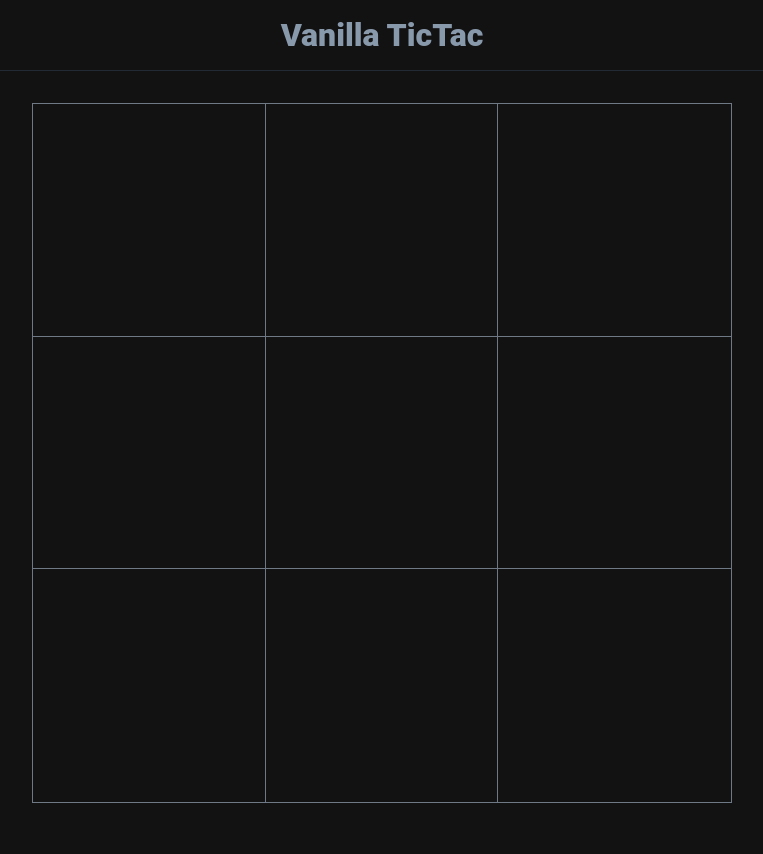
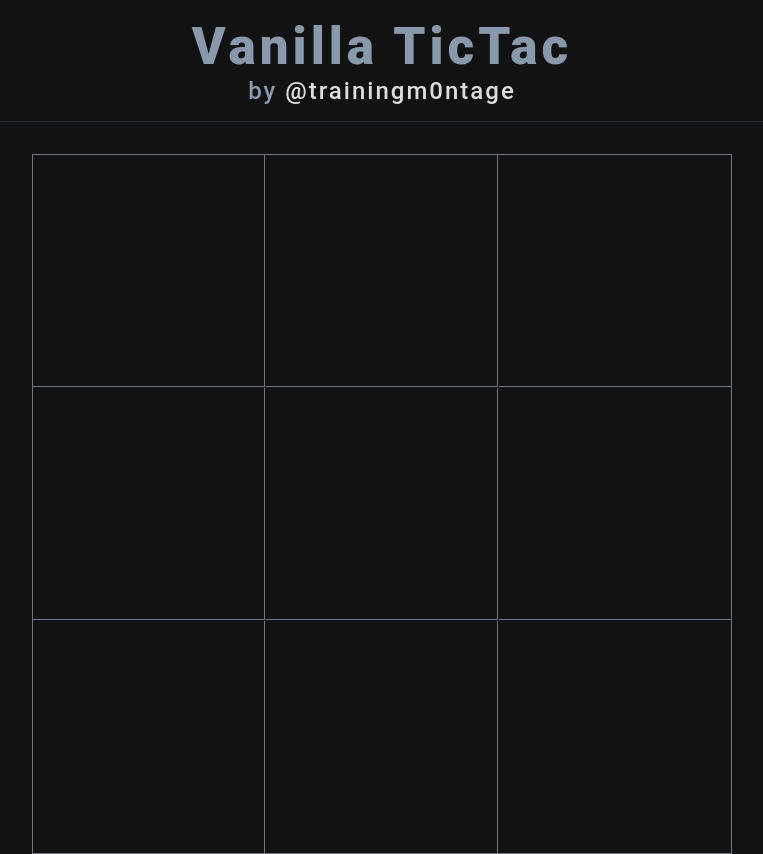
Before and after one commit to nemo-omen/vanilla-tictac, a website built with Vite: page index.html in a window 1280 px wide. Shown: the whole page, without its empty margins (258-1021 px from the left). Before the commit the page ends 803 px from the top, so only its background shows below. Built offline with nearby package versions, Linux system fonts and the light colour scheme.

Commit message:
Update a11y

```diff
--- a/index.html
+++ b/index.html
@@ -9,6 +9,7 @@
   <body>
     <header>
       <h1>Vanilla TicTac</h1>
+      <h2 class="subheading">by <a href="https://twitter.com/trainingm0ntage">@trainingm0ntage</a></h2>
     </header>
     <main id="main">
       <section id="content">
--- a/main.js
+++ b/main.js
@@ -33,7 +33,9 @@ function populateCells(maxCells) {
     // if we have no more cells to populate, we can
     // attach event listeners to the gameCells
     cells = Array.from(document.querySelectorAll('.cell'));
+
     setCellListeners();
+    setCellLabels();
     return;
   }
   cellNumbers.push(`cell-${maxCells.toString()}`);
@@ -53,6 +55,25 @@ function setCellListeners() {
       }
     });
   });
+}
+
+function setCellLabels() {
+  let labelText = '';
+  const buttons = Array.from(document.querySelectorAll('button'));
+
+    buttons.forEach((cell) => {
+      const index = cells.indexOf(cell);
+      if(index <= 2) {
+        labelText = `Row one, cell ${(index + 1).toString()}; Empty.`;
+      } else if(index <= 5 && index > 2) {
+        labelText = `Row two, cell ${(index - 2).toString()}; Empty.`;
+      } else {
+        labelText = `Row three, cell ${(index - 5).toString()}; Empty.`;
+      }
+
+      cell.setAttribute('aria-label', labelText);
+    });
+
 }
 
 
@@ -87,6 +108,11 @@ function setToken(cell, player) {
   // update innerHTML
   cell.innerHTML = player === 1 ? x : o;
 
+  let currentLabelText = cell.getAttribute('aria-label');
+
+  currentLabelText = currentLabelText.replace(' Empty.', ` Taken by player ${player.toString()}.`);
+
+  cell.setAttribute('aria-label', currentLabelText);
   updateWinnerState(winCheck(gameState.cellState));
 }
 
@@ -123,6 +149,7 @@ function displayReset() {
   let resetTitle = document.createElement('h2');
 
   button.innerText = 'Play Again';
+  button.setAttribute('aria-label', 'Play Again');
   button.classList.add('reset-button');
 
   resetTitle.classList.add('reset-title');
--- a/scss/_overlay.scss
+++ b/scss/_overlay.scss
@@ -21,6 +21,7 @@ $darkdarkgray: #222b35;
   display: grid;
   grid-template-columns: repeat(3, 1fr);
   grid-template-rows: repeat(3, 1fr);
+  grid-gap: 1px;
   border: 1px solid $lightgray;
   transform: translateX(-50%);
 }
@@ -98,6 +99,10 @@ $darkdarkgray: #222b35;
   animation: scaleIn 300ms ease-in-out 500ms 1 both;
 }
 
+.reset-button:focus {
+  outline: 8px solid #FF00D4;
+}
+
 .reset-title {
   font-size: 5vw;
   text-shadow: 10px 10px 0px darkmagenta;
--- a/scss/main.scss
+++ b/scss/main.scss
@@ -23,18 +23,27 @@ $darkdarkgray: #222b35;
   margin: 0;
   padding: 0;
 }
+
 body {
   background-color: $blackish;
   color: $lightlightgray;
 }
 header {
   display: flex;
+  flex-direction: column;
   justify-content: center;
   align-items: center;
   text-align: center;
   padding: 1rem;
   border-bottom: 1px solid $darkdarkgray;
+
+  h1 {
+    display: flex;
+    justify-content: center;
+    align-items: baseline;
+  }
 }
+
 main {
   display: flex;
   justify-content: center;
@@ -46,6 +55,7 @@ button {
   border: none;
   color: inherit;
 }
+
 #content {
   position: relative;
   flex-basis: 0;
@@ -117,8 +127,29 @@ button {
   outline: 2px solid $lightgray;
 }
 
-h1, h2, h3, h4 {
+h1, h2, h3 {
   font-weight: 900;
+}
+
+h1 {
+  font-size: 4vw;
+  letter-spacing: 0.25rem;
+}
+
+.subheading {
+  font-weight: 500;
+  letter-spacing: 2px;
+}
+
+a {
+  color: $darkdarkwhitish;
+  text-decoration: none;
+  transition: all 300ms ease-out;
+}
+
+a:hover {
+  text-decoration: underline;
+  color: $darkwhitish;
 }
 
 .player-control > * + * {
```
Also changed, not shown: pubsub.js (deleted, +0 -26 lines), 1 other file.
